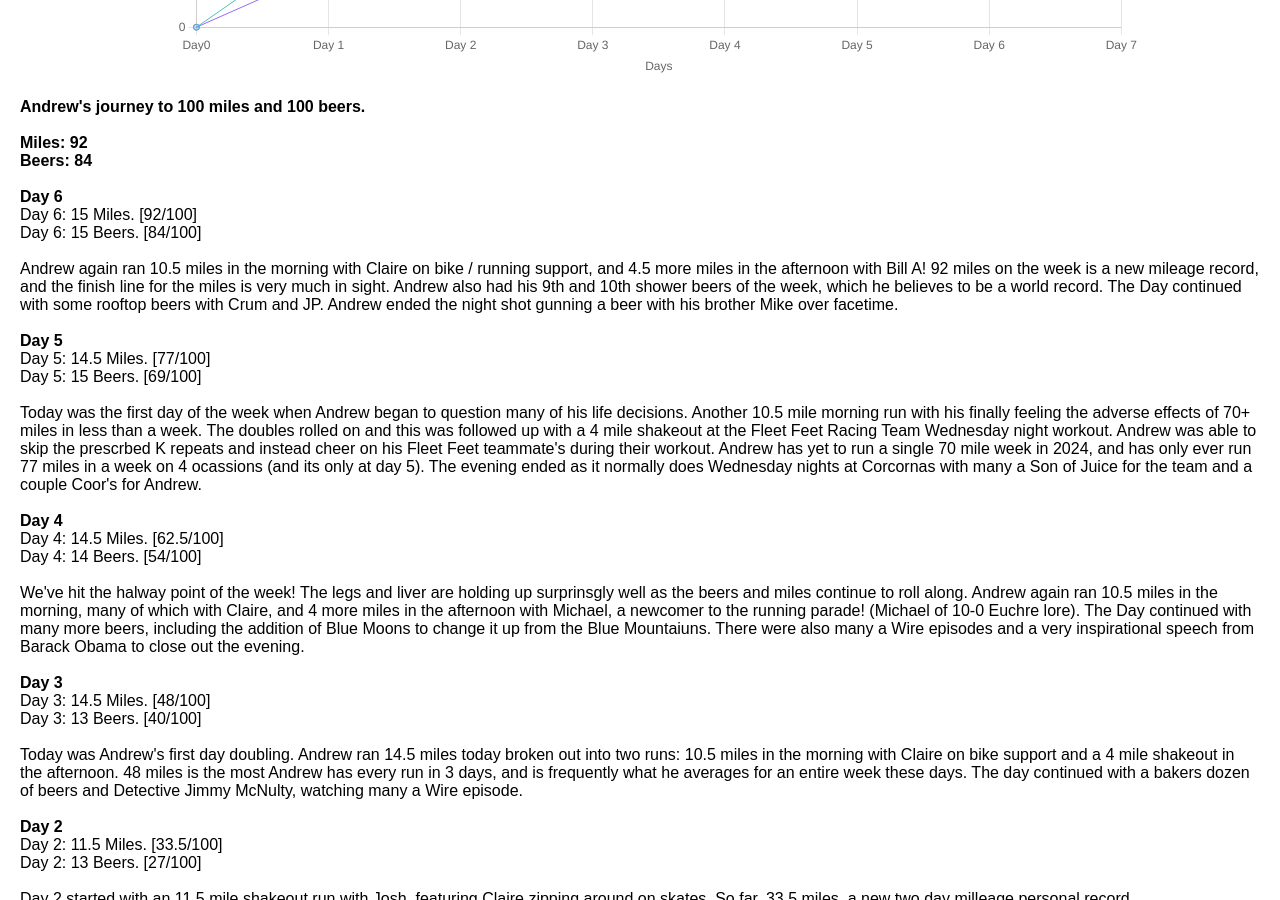
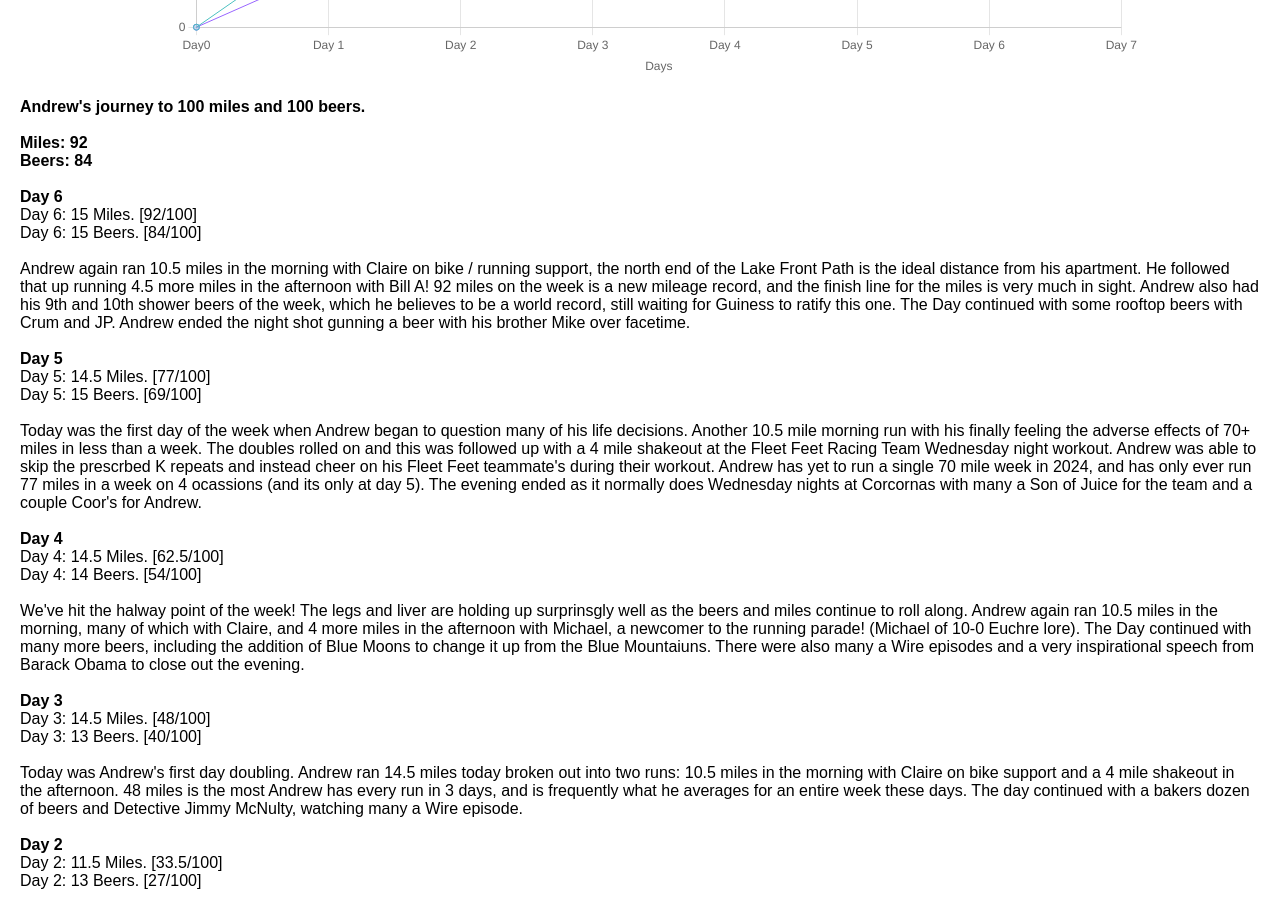
Before and after one commit to aredston19/aredston19.Github.io, a Jekyll site: the page 100.html, which Jekyll copies as it is, in a window 1280 px wide and 900 px high, scrolled down 502 px. Built offline with Jekyll 4.4.1, drawn with Linux system fonts in a browser that asks for light colours.

Commit message:
Add files via upload

```diff
--- a/100.html
+++ b/100.html
@@ -85,7 +85,7 @@
 Day 6: 15 Miles. [92/100] <br>
 Day 6: 15 Beers. [84/100]<br>
 <br>
-Andrew again ran 10.5 miles in the morning with Claire on bike / running support, and 4.5 more miles in the afternoon with Bill A! 92 miles on the week is a new mileage record, and the finish line for the miles is very much in sight. Andrew also had his 9th and 10th shower beers of the week, which he believes to be a world record. The Day continued with some rooftop beers with Crum and JP. Andrew ended the night shot gunning a beer with his brother Mike over facetime.
+Andrew again ran 10.5 miles in the morning with Claire on bike / running support, the north end of the Lake Front Path is the ideal distance from his apartment. He followed that up running 4.5 more miles in the afternoon with Bill A! 92 miles on the week is a new mileage record, and the finish line for the miles is very much in sight. Andrew also had his 9th and 10th shower beers of the week, which he believes to be a world record, still waiting for Guiness to ratify this one. The Day continued with some rooftop beers with Crum and JP. Andrew ended the night shot gunning a beer with his brother Mike over facetime.
 
 <br>
 <br>
```
